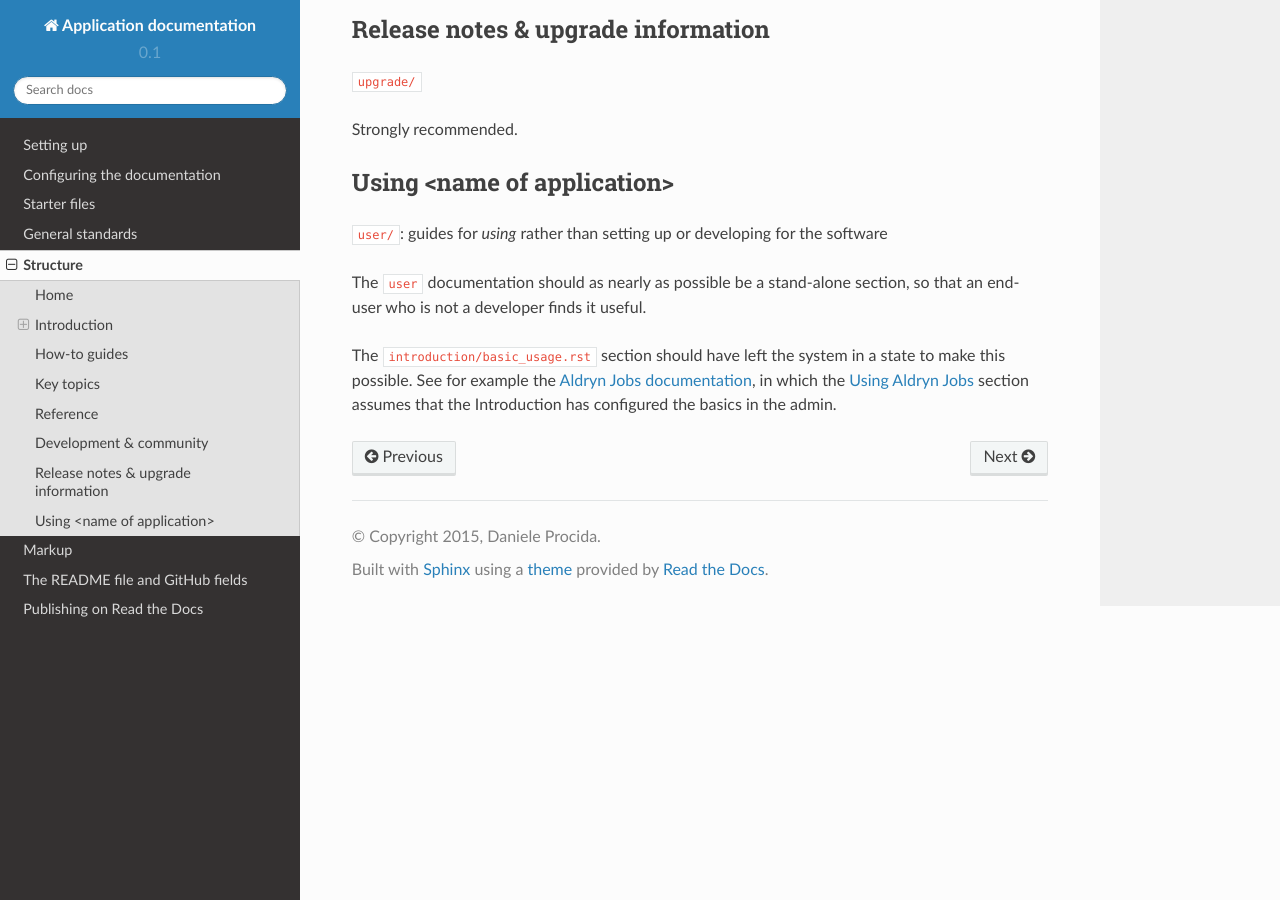
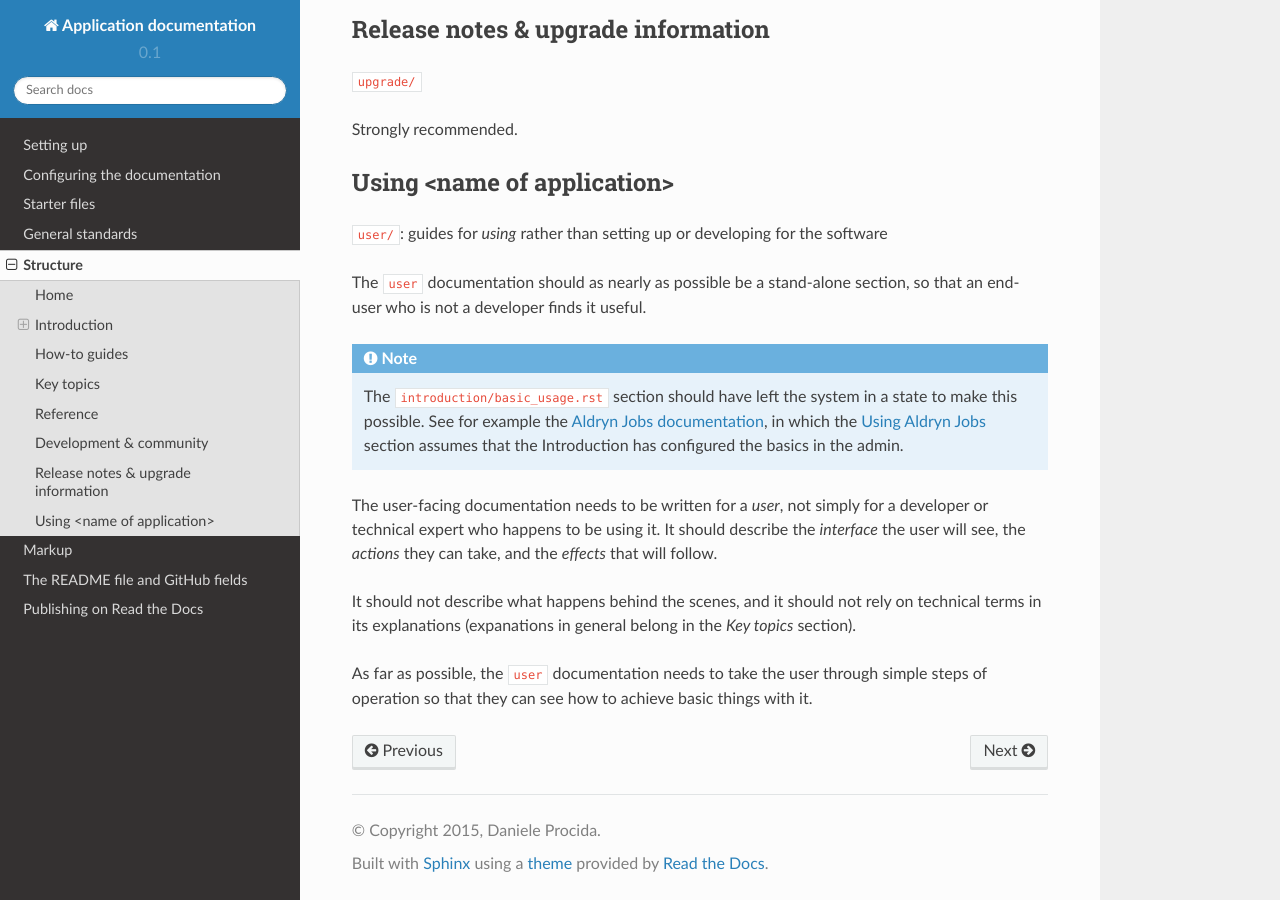
Before and after one commit to divio/application-documentation, a Sphinx documentation site: the page built from docs/structure.rst, in a window 1280 px wide and 900 px high, scrolled down 2251 px. Built offline with Sphinx 7.4.7 and the Read the Docs theme 2.0.0, drawn with Linux system fonts in a browser that asks for light colours.

Commit message:
Added notes on user section

```diff
--- a/docs/structure.rst
+++ b/docs/structure.rst
@@ -133,8 +133,20 @@ Using <name of application>
 The ``user`` documentation should as nearly as possible be a stand-alone section, so that an
 end-user who is not a developer finds it useful.
 
-The ``introduction/basic_usage.rst`` section should have left the system in a state to make
-this possible. See for example the `Aldryn Jobs documentation
-<http://aldryn-jobs.readthedocs.org>`_, in which the `Using Aldryn Jobs
-<http://aldryn-jobs.readthedocs.org/en/latest/user/index.html#using-aldryn-jobs>`_ section
-assumes that the Introduction has configured the basics in the admin.
+.. note::
+
+   The ``introduction/basic_usage.rst`` section should have left the system in a state to make this
+   possible. See for example the `Aldryn Jobs documentation <http://aldryn-jobs.readthedocs.org>`_,
+   in which the `Using Aldryn Jobs
+   <http://aldryn-jobs.readthedocs.org/en/latest/user/index.html#using-aldryn-jobs>`_ section
+   assumes that the Introduction has configured the basics in the admin.
+
+The user-facing documentation needs to be written for a *user*, not simply for a developer or
+technical expert who happens to be using it. It should describe the *interface* the user will see,
+the *actions* they can take, and the *effects* that will follow.
+
+It should not describe what happens behind the scenes, and it should not rely on technical terms in
+its explanations (expanations in general belong in the *Key topics* section).
+
+As far as possible, the ``user`` documentation needs to take the user through simple steps of
+operation so that they can see how to achieve basic things with it.
```
